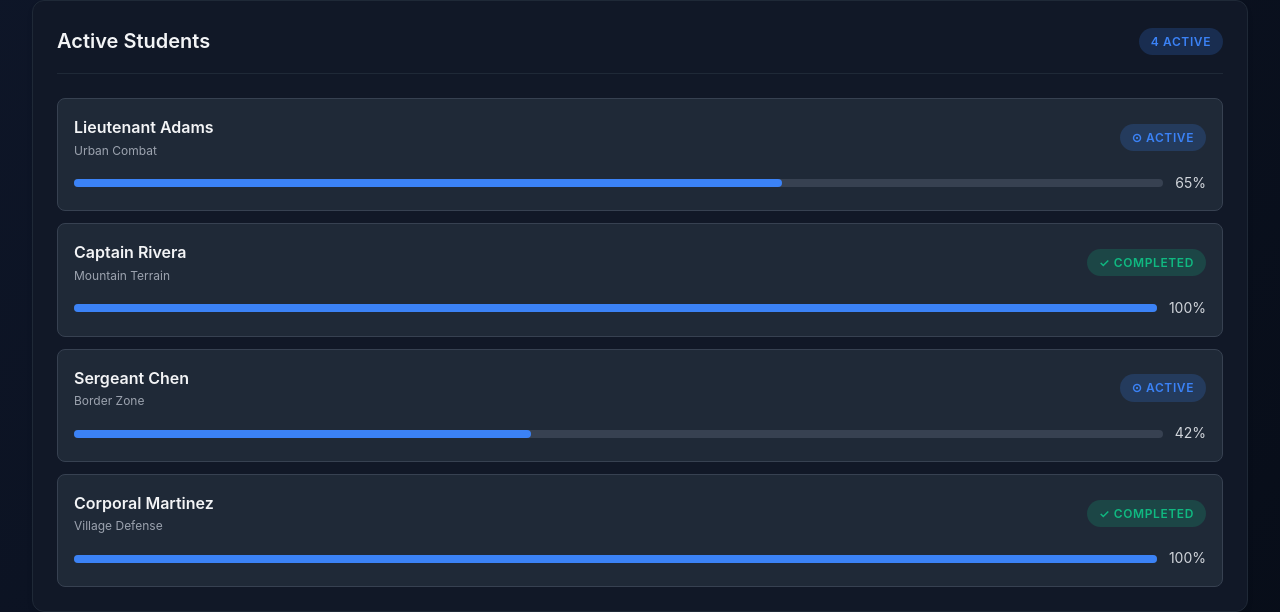
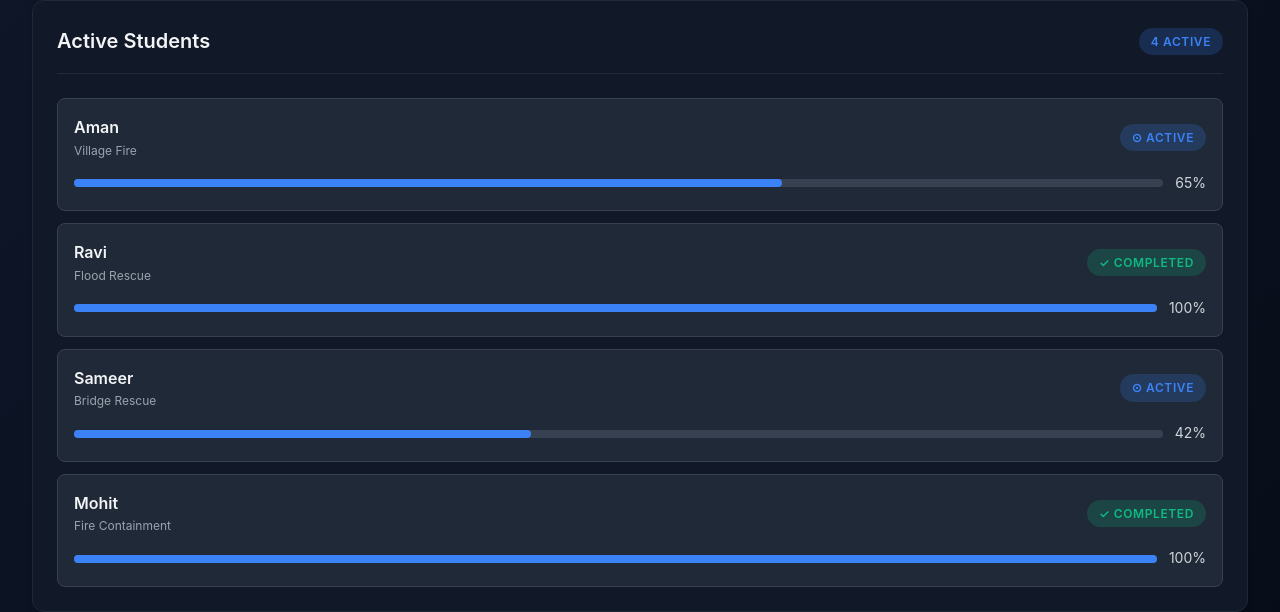
Before and after one commit to PrabhSaran-07/Tacticore-AI, a React (Vite) app in the folder frontend/: page /instructor in a window 1280 px wide. Shown: the part 292-904 px from the top of the page. Built offline with nearby package versions, Linux system fonts and the light colour scheme; no server answers.

Commit message:
removed military based words or roles

```diff
--- a/frontend/src/pages/Dashboard/index.jsx
+++ b/frontend/src/pages/Dashboard/index.jsx
@@ -280,7 +280,7 @@
             <li style={{ display: 'flex', alignItems: 'start', gap: '0.75rem' }}>
               <span style={{ fontSize: '1.25rem' }}>🎯</span>
               <p style={{ fontSize: '0.875rem', color: 'var(--gray-300)' }}>
-                New tactical patterns identified in latest scenarios
+                New coordination patterns identified in latest scenarios
               </p>
             </li>
           </ul>
--- a/frontend/src/pages/InstructorPanel/index.jsx
+++ b/frontend/src/pages/InstructorPanel/index.jsx
@@ -2,17 +2,17 @@
 
 export default function InstructorPanel() {
   const [students] = useState([
-    { id: 1, name: 'Lieutenant Adams', status: 'in-progress', scenario: 'Urban Combat', progress: 65 },
-    { id: 2, name: 'Captain Rivera', status: 'completed', scenario: 'Mountain Terrain', progress: 100 },
-    { id: 3, name: 'Sergeant Chen', status: 'in-progress', scenario: 'Border Zone', progress: 42 },
-    { id: 4, name: 'Corporal Martinez', status: 'completed', scenario: 'Village Defense', progress: 100 },
+    { id: 1, name: 'Aman', status: 'in-progress', scenario: 'Village Fire', progress: 65 },
+    { id: 2, name: 'Ravi', status: 'completed', scenario: 'Flood Rescue', progress: 100 },
+    { id: 3, name: 'Sameer', status: 'in-progress', scenario: 'Bridge Rescue', progress: 42 },
+    { id: 4, name: 'Mohit', status: 'completed', scenario: 'Fire Containment', progress: 100 },
   ]);
 
   const [scenarios] = useState([
-    { id: 1, name: 'Urban Combat Training', difficulty: 'Medium', duration: '45min', students: 24 },
-    { id: 2, name: 'Mountain Terrain Mission', difficulty: 'Hard', duration: '50min', students: 18 },
-    { id: 3, name: 'Border Zone Patrol', difficulty: 'Medium', duration: '40min', students: 31 },
-    { id: 4, name: 'Village Defense Protocol', difficulty: 'Hard', duration: '55min', students: 12 },
+    { id: 1, name: 'Village Fire Exercise', difficulty: 'Medium', duration: '45min', students: 24 },
+    { id: 2, name: 'Flood Rescue Exercise', difficulty: 'Hard', duration: '50min', students: 18 },
+    { id: 3, name: 'Emergency Evacuation', difficulty: 'Medium', duration: '40min', students: 31 },
+    { id: 4, name: 'Fire Containment Plan', difficulty: 'Hard', duration: '55min', students: 12 },
   ]);
 
   return (
--- a/frontend/src/pages/ResultsPage/index.jsx
+++ b/frontend/src/pages/ResultsPage/index.jsx
@@ -188,7 +188,7 @@
                 fontSize: '1.25rem'
               }}>⚠</span>
               <p style={{ color: 'var(--gray-300)' }}>
-                <strong>Complex Scenarios:</strong> Village Defense showed lower accuracy - recommend enhancement
+                <strong>Complex Scenarios:</strong> Village Fire showed lower accuracy - recommend enhancement
               </p>
             </li>
             <li style={{
```
Also changed, not shown: 1 other file (tests, documents, lock files or other folders).
